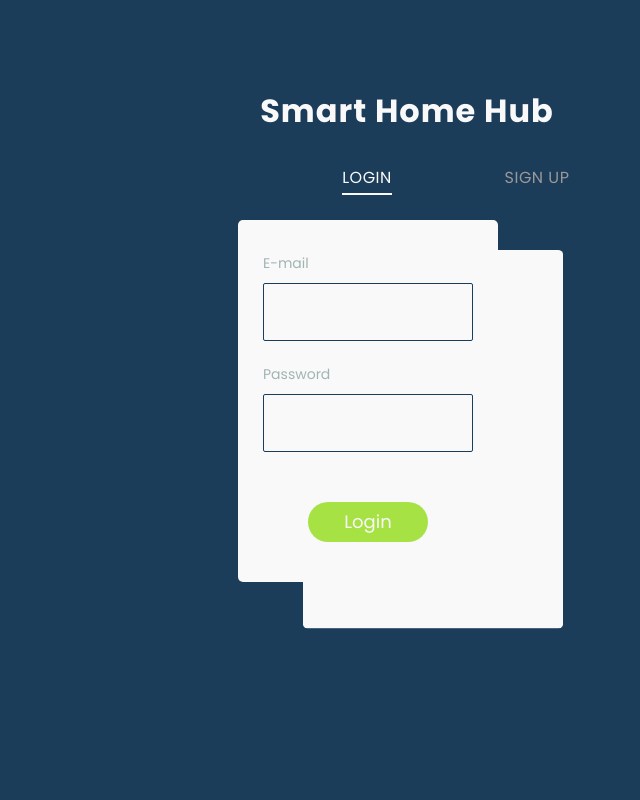
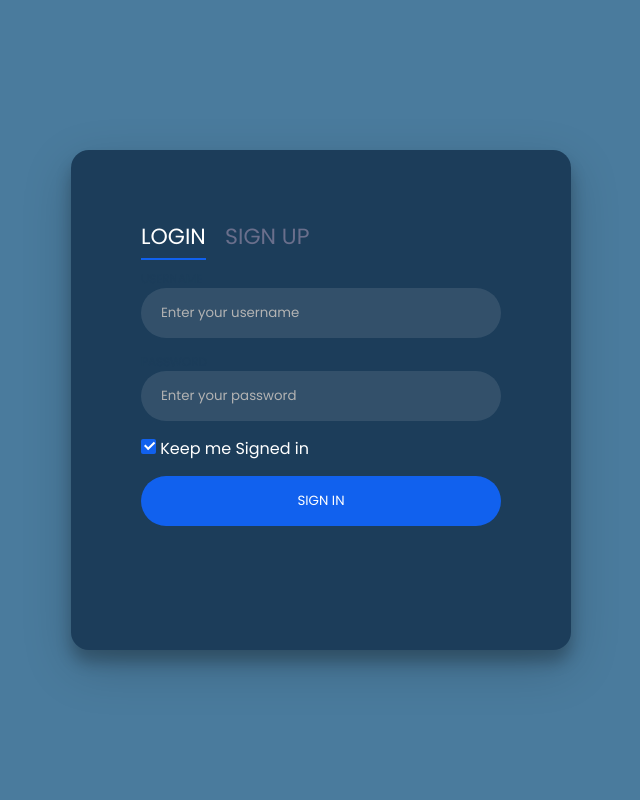
Before and after one commit to DrSommer20/SmartHomeDashboard, a PHP site: page /public/LoginPage/LoginMask.html in a window 1280 px wide. Shown: the whole page, without its empty margins (319-959 px from the left). Run offline with PHP 8.4, Linux system fonts and the light colour scheme.

Commit message:
LoginMask2.0

```diff
--- a/mosbach-tasks-web-main/public/LoginPage/LoginMask.html
+++ b/mosbach-tasks-web-main/public/LoginPage/LoginMask.html
@@ -1,54 +1,65 @@
 <!DOCTYPE html>
 <html lang="de">
+    <link rel="stylesheet" href="../css/login.css">
 <section class="forms-section">
-    <link rel="stylesheet" href="../css/login.css" />
-    <h1 class="section-title">Smart Home Hub</h1>
-    <div class="forms">
-      <div class="form-wrapper is-active">
-        <button type="button" class="switcher switcher-login">
-          Login
-          <span class="underline"></span>
-        </button>
-        <form id="loginForm" class="form form-login">
-          <fieldset>
-            <legend>Please, enter your email and password for login.</legend>
-            <div class="input-block">
-              <label for="login-email">E-mail</label>
-              <input id="login-email" type="email" required>
+    <div class ="row">
+        <div class="col-md-6 mx-auto p-0">
+            <div class="card">
+    <div class="login-box">
+        <div class="login-snip">
+            <input id="tab-1" type="radio" name="tab" class="sign-in" checked><label for="tab-1" class="tab">Login</label>
+            <input id="tab-2" type="radio" name="tab" class="sign-up"><label for="tab-2" class="tab">Sign Up</label>
+            <div class="login-space">
+                <div class="login">
+                    <div class="group">
+                        <label for="user" class="label">Username</label>
+                        <input id="user" type="text" class="input"  placeholder="Enter your username">
                     </div>
-            <div class="input-block">
-              <label for="login-password">Password</label>
-              <input id="login-password" type="password" required>
+                    <div class="group">
+                        <label for="pass" class="label">Password</label>
+                        <input id="pass" type="password" class="input" data-type="password" placeholder="Enter your password">
                     </div>
-          </fieldset>
-          <button type="submit" class="btn-login">Login</button>
-        </form>
+                    <div class="group">
+                        <input id="check" type="checkbox" class="check" checked>
+                        <label for="check"><span class="icon"></span> Keep me Signed in</label>
                     </div>
-      <div class="form-wrapper">
-        <button type="button" class="switcher switcher-signup">
-          Sign Up
-          <span class="underline"></span>
-        </button>
-        <form class="form form-signup">
-          <fieldset>
-            <legend>Please, enter your email, password and password confirmation for sign up.</legend>
-            <div class="input-block">
-              <label for="signup-email">E-mail</label>
-              <input id="signup-email" type="email" required>
+                    <div class="group">
+                        <input type="submit" class="button" value="Sign In">
                     </div>
-            <div class="input-block">
-              <label for="signup-password">Password</label>
-              <input id="signup-password" type="password" required>
                 </div>
-            <div class="input-block">
-              <label for="signup-password-confirm">Confirm password</label>
-              <input id="signup-password-confirm" type="password" required>
+                <div class="sign-up-form">
+                    <div class="group">
+                        <label for="userfirstname" class="label">First Name</label>
+                        <input id="userfirstname" type="text" class="input" placeholder="Enter your first name">
                     </div>
-          </fieldset>
-          <button type="submit" class="btn-signup">Continue</button>
-        </form>
+                    <div class="group">
+                        <label for="userlastname" class="label">Last Name</label>
+                        <input id="userlastname" type="text" class="input" placeholder="Enter your last name">
+                    </div>
+                    <div class="group">
+                        <label for="pass" class="label">Email Address</label>
+                        <input id="pass" type="text" class="input" placeholder="Enter your email address">
+                    </div>
+                    <div class="group">
+                        <label for="pass" class="label">Password</label>
+                        <input id="pass" type="password" class="input" data-type="password" placeholder="Create your password">
+                    </div>
+                    <div class="group">
+                        <label for="userpat" class="label">First Name</label>
+                        <input id="userpat" type="text" class="input" placeholder="Enter your SmartThings PAT (Optional)">
+                    </div>
+
+                    <div class="group">
+                        <input type="submit" class="button" value="Sign Up">
+                    </div>
+                </div>
+            </div>
+        </div>
+    </div>
+    </div>
     </div>
     </div>
   </section>
+  <script src="../js/jquery-3.6.0.min.js"></script>
 <script src="../js/LoginMask.js"></script>
-</hrml>
+</html>
--- a/mosbach-tasks-web-main/public/css/login.css
+++ b/mosbach-tasks-web-main/public/css/login.css
@@ -1,295 +1,181 @@
+@import "style.css";
+@import "LoginMask.js";
+body{
+	margin:0;
+	padding: 0;
+	height: 100vh;
+	display: flex;
+	justify-content: center; /* Zentriert horizontal */
+  	align-items: center; /* Zentriert vertikal */
+	color:#6a6f8c;
+	background: var(--secondary-color);
+	font:100% 'Open Sans',sans-serif;
 
-@import "style.css";
-
-*,
-*::before,
-*::after {
-	box-sizing: border-box;
 }
 
-body {
-	margin: 0;
-	font-family: "Poppins", sans-serif;
+.login-box{
+	width: 100%;
+	height: 500px;
+	max-width: 600px; /* Maximale Breite für größere Bildschirme */
+	padding: 70px;
+	background-color: var(--dark-color);
+	border-radius: 18px;
+	box-shadow: 0 12px 15px 0 rgba(0, 0, 0, 0.24), 0 17px 50px 0 rgba(0, 0, 0, 0.19);
+	transition: transform 0.4s ease-in-out, width 0.4s ease-in-out, height 0.4s ease-in-out;
+
+  }
+}
+.login-snip{
+	width:100%;
+	height:100%;
+	position:absolute;
+	padding:90px 70px 50px 70px;
 	background: var(--dark-color);
 }
+.login-snip .login,
+.login-snip .sign-up-form{
+	top:0;
+	left:0;
+	right:0;
+	bottom:0;
+	position:absolute;
+	transform:rotateY(180deg);
+	backface-visibility:hidden;
+	transition:all .4s linear;
 
-.forms-section {
-    position: absolute;
-    top:50%;
-    left:45%;
-    margin-top:-50px;
-    margin-left:-50px;
-    width:400px;
-    height:100px;
-	display: flex;
-	flex-direction: column;
-	justify-content: center;
-	align-items: center;
+}
+.login-snip .sign-in,
+.login-snip .sign-up,
+.login-space .group .check{
+	display:none;
+}
+.login-snip .tab,
+.login-space .group .label,
+.login-space .group .button{
+	text-transform:uppercase;
+}
+.login-snip .tab{
+	font-size:22px;
+	margin-right:15px;
+	padding-bottom:5px;
+	margin:0 15px 10px 0;
+	display:inline-block;
+	border-bottom:2px solid transparent;
+}
+.login-snip .sign-in:checked + .tab,
+.login-snip .sign-up:checked + .tab{
+	color:#fff;
+	border-color:#1161ee;
+}
+.login-space{
+	min-height:345px;
+	position:relative;
+	perspective:1000px;
+	transform-style:preserve-3d;
+}
+.login-space .group{
+	margin-bottom:15px;
+}
+.login-space .group .label,
+.login-space .group .input,
+.login-space .group .button{
+	width:100%;
+	color:#fff;
+	display:block;
+}
+.login-space .group .input,
+.login-space .group .button{
+	border:none;
+	padding:15px 20px;
+	border-radius:25px;
+	background:rgba(255,255,255,.1);
+}
+.login-space .group input[data-type="password"]{
+	text-security:circle;
+	-webkit-text-security:circle;
+}
+.login-space .group .label{
+	color: var(--dark-color);
+	font-size:12px;
+}
+.login-space .group .button{
+	background:#1161ee;
+}
+.login-space .group label .icon{
+	width:15px;
+	height:15px;
+	border-radius:2px;
+	position:relative;
+	display:inline-block;
+	background:rgba(255,255,255,.1);
+}
+.login-space .group label .icon:before,
+.login-space .group label .icon:after{
+	content:'';
+	width:10px;
+	height:2px;
+	background:#fff;
+	position:absolute;
+	transition:all .2s ease-in-out 0s;
+}
+.login-space .group label .icon:before{
+	left:3px;
+	width:5px;
+	bottom:6px;
+	transform:scale(0) rotate(0);
+}
+.login-space .group label .icon:after{
+	top:6px;
+	right:0;
+	transform:scale(0) rotate(0);
+}
+.login-space .group .check:checked + label{
+	color:#fff;
+}
+.login-space .group .check:checked + label .icon{
+	background:#1161ee;
+}
+.login-space .group .check:checked + label .icon:before{
+	transform:scale(1) rotate(45deg);
+}
+.login-space .group .check:checked + label .icon:after{
+	transform:scale(1) rotate(-45deg);
+}
+.login-snip .sign-in:checked + .tab + .sign-up + .tab + .login-space .login{
+	transform:rotate(0);
+}
+.login-snip .sign-up:checked + .tab + .login-space .sign-up-form{
+	transform:rotate(0);
 }
 
-.section-title {
-	font-size: 32px;
-	letter-spacing: 1px;
-	color: var(--light-color);
+*,:after,:before{box-sizing:border-box}
+.clearfix:after,.clearfix:before{content:'';display:table}
+.clearfix:after{clear:both;display:block}
+a{color:inherit;text-decoration:none}
+
+
+.hr{
+	height:2px;
+	margin:60px 0 50px 0;
+	background:rgba(255,255,255,.2);
+}
+.foot{
+	text-align:center;
+}
+.card{
+	width: 500px;
+	left: 100px;
 }
 
-.forms {
-	display: flex;
-	align-items: flex-start;
-	margin-top: 30px;
+::placeholder{
+color: #b3b3b3;
 }
+.image-container {
+	margin-right: 20px; /* Abstand zwischen Bild und Login-Box */
+  }
 
-.form-wrapper {
-	animation: hideLayer .3s ease-out forwards;
-}
-
-.form-wrapper.is-active {
-	animation: showLayer .3s ease-in forwards;
-}
-
-@keyframes showLayer {
-	50% {
-		z-index: 1;
-	}
-	100% {
-		z-index: 1;
-	}
-}
-
-@keyframes hideLayer {
-	0% {
-		z-index: 1;
-	}
-	49.999% {
-		z-index: 1;
-	}
-}
-
-.switcher {
-	position: relative;
-	cursor: pointer;
-	display: block;
-	margin-right: auto;
-	margin-left: auto;
-	padding: 0;
-	text-transform: uppercase;
-	font-family: inherit;
-	font-size: 16px;
-	letter-spacing: .5px;
-	color: var(--grey-color);
-	background-color: transparent;
-	border: none;
-	outline: none;
-	transform: translateX(0);
-	transition: all .3s ease-out;
-}
-
-.form-wrapper.is-active .switcher-login {
-	color: var(--light-color);
-	transform: translateX(90px);
-}
-
-.form-wrapper.is-active .switcher-signup {
-	color: var(--light-color);
-	transform: translateX(-90px);
-}
-
-.underline {
-	position: absolute;
-	bottom: -5px;
-	left: 0;
-	overflow: hidden;
-	pointer-events: none;
-	width: 100%;
-	height: 2px;
-}
-
-.underline::before {
-	content: '';
-	position: absolute;
-	top: 0;
-	left: inherit;
-	display: block;
-	width: inherit;
-	height: inherit;
-	background-color: currentColor;
-	transition: transform .2s ease-out;
-}
-
-.switcher-login .underline::before {
-	transform: translateX(101%);
-}
-
-.switcher-signup .underline::before {
-	transform: translateX(-101%);
-}
-
-.form-wrapper.is-active .underline::before {
-	transform: translateX(0);
-}
-
-.form {
-	overflow: hidden;
-	min-width: 260px;
-	margin-top: 50px;
-	padding: 30px 25px;
-  border-radius: 5px;
-	transform-origin: top;
-}
-
-.form-login {
-	animation: hideLogin .3s ease-out forwards;
-}
-
-.form-wrapper.is-active .form-login {
-	animation: showLogin .3s ease-in forwards;
-}
-
-@keyframes showLogin {
-	0% {
-		background: var(--grey-color);
-		transform: translate(40%, 10px);
-	}
-	50% {
-		transform: translate(0, 0);
-	}
-	100% {
-		background-color: var(--light-color);
-		transform: translate(35%, -20px);
-	}
-}
-
-@keyframes hideLogin {
-	0% {
-		background-color: var(--light-color);
-		transform: translate(35%, -20px);
-	}
-	50% {
-		transform: translate(0, 0);
-	}
-	100% {
-		background: var(--light-color);
-		transform: translate(40%, 10px);
-	}
-}
-
-.form-signup {
-	animation: hideSignup .3s ease-out forwards;
-}
-
-.form-wrapper.is-active .form-signup {
-	animation: showSignup .3s ease-in forwards;
-}
-
-@keyframes showSignup {
-	0% {
-		background: var(--light-color);
-		transform: translate(-40%, 10px) scaleY(.8);
-	}
-	50% {
-		transform: translate(0, 0) scaleY(.8);
-	}
-	100% {
-		background-color: var(--light-color);
-		transform: translate(-35%, -20px) scaleY(1);
-	}
-}
-
-@keyframes hideSignup {
-	0% {
-		background-color: var(--light-color);
-		transform: translate(-35%, -20px) scaleY(1);
-	}
-	50% {
-		transform: translate(0, 0) scaleY(.8);
-	}
-	100% {
-		background: var(--light-color);
-		transform: translate(-40%, 10px) scaleY(.8);
-	}
-}
-
-.form fieldset {
-	position: relative;
-	opacity: 0;
-	margin: 0;
-	padding: 0;
-	border: 0;
-	transition: all .3s ease-out;
-}
-
-.form-login fieldset {
-	transform: translateX(-50%);
-}
-
-.form-signup fieldset {
-	transform: translateX(50%);
-}
-
-.form-wrapper.is-active fieldset {
-	opacity: 1;
-	transform: translateX(0);
-	transition: opacity .4s ease-in, transform .35s ease-in;
-}
-
-.form legend {
-	position: absolute;
-	overflow: hidden;
-	width: 1px;
-	height: 1px;
-	clip: rect(0 0 0 0);
-}
-
-.input-block {
-	margin-bottom: 20px;
-}
-
-.input-block label {
-	font-size: 14px;
-  color: var(--textbox-color);
-}
-
-.input-block input {
-	display: block;
-	width: 100%;
-	margin-top: 8px;
-	padding-right: 15px;
-	padding-left: 15px;
-	font-size: 16px;
-	line-height: 40px;
-	color: var(--dark-color);
-  background: var(--light-color);
-  border: 1px solid var(--dark-color);
-  border-radius: 2px;
-}
-
-.form [type='submit'] {
-	opacity: 0;
-	display: block;
-	min-width: 120px;
-	margin: 30px auto 10px;
-	font-size: 18px;
-	line-height: 40px;
-	border-radius: 25px;
-	border: none;
-	transition: all .3s ease-out;
-}
-
-.form-wrapper.is-active .form [type='submit'] {
-	opacity: 1;
-	transform: translateX(0);
-	transition: all .4s ease-in;
-}
-
-.btn-login {
-	color: var(--light-color);
-	background: #a7e245;
-	transform: translateX(-30%);
-}
-
-.btn-signup {
-	color: #a7e245;
-	background: #fbfdff;
-	box-shadow: inset 0 0 0 2px #a7e245;
-	transform: translateX(30%);
-}
+  .image-container img {
+	width: 200px; /* Breite des Bildes */
+	height: auto; /* Bildseitenverhältnis beibehalten */
+	border-radius: 10px; /* Optional: abgerundete Ecken */
+  }
--- a/mosbach-tasks-web-main/public/js/LoginMask.js
+++ b/mosbach-tasks-web-main/public/js/LoginMask.js
@@ -1,11 +1,45 @@
-const switchers = [...document.querySelectorAll('.switcher')]
+document.querySelector('.sign-up').addEventListener('click', function() {
+    document.querySelector('.login-box').style.height="650px"
+});
 
-switchers.forEach(item => {
-	item.addEventListener('click', function() {
-		switchers.forEach(item => item.parentElement.classList.remove('is-active'))
-		this.parentElement.classList.add('is-active')
-	})
-})
+document.querySelector('.sign-in').addEventListener('click', function() {
+    document.querySelector('.login-box').style.height="500px" // Zurück zur normalen Größe
+
+});
+
+// On login
+function loginUser(token, rememberMe) {
+    if (rememberMe) {
+      localStorage.setItem('authToken', token);
+    } else {
+      sessionStorage.setItem('authToken', token);
+    }
+  }
+
+  // On page load
+  function checkAuth() {
+    let token = localStorage.getItem('authToken') || sessionStorage.getItem('authToken');
+
+    if (token) {
+      // Validate the token with the server
+      validateToken(token).then(isValid => {
+        if (isValid) {
+          // User is authenticated
+          console.log("User is signed in");
+        } else {
+          // Token is invalid
+          localStorage.removeItem('authToken');
+          sessionStorage.removeItem('authToken');
+        }
+      });
+    }
+  }
+
+  // Validate token with the server
+  async function validateToken(token) {
+    // Implement token validation with your backend
+    return true; // or false based on actual validation
+  }
 
 // Login-Funktion
 document.getElementById('loginForm').addEventListener('submit', async function(event) {
```
Lines whose indentation alone changed are shown as unchanged.
